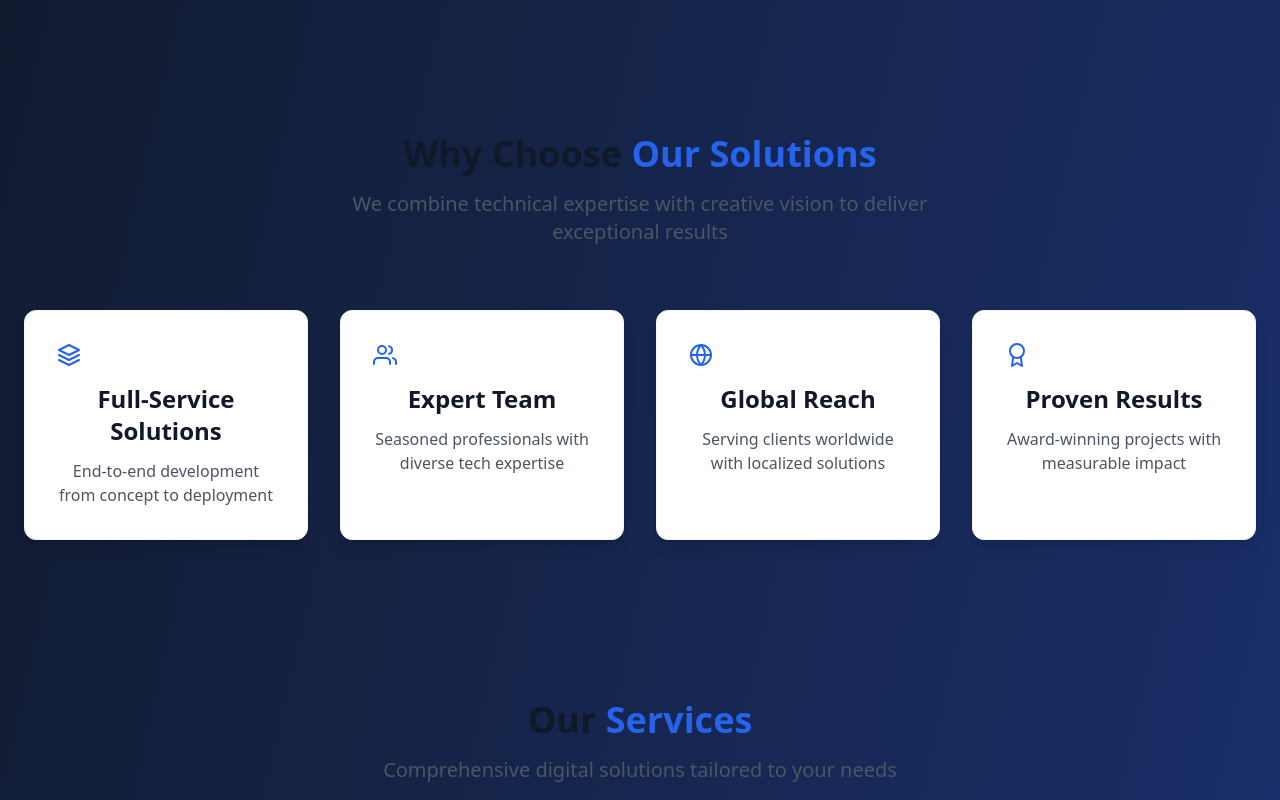
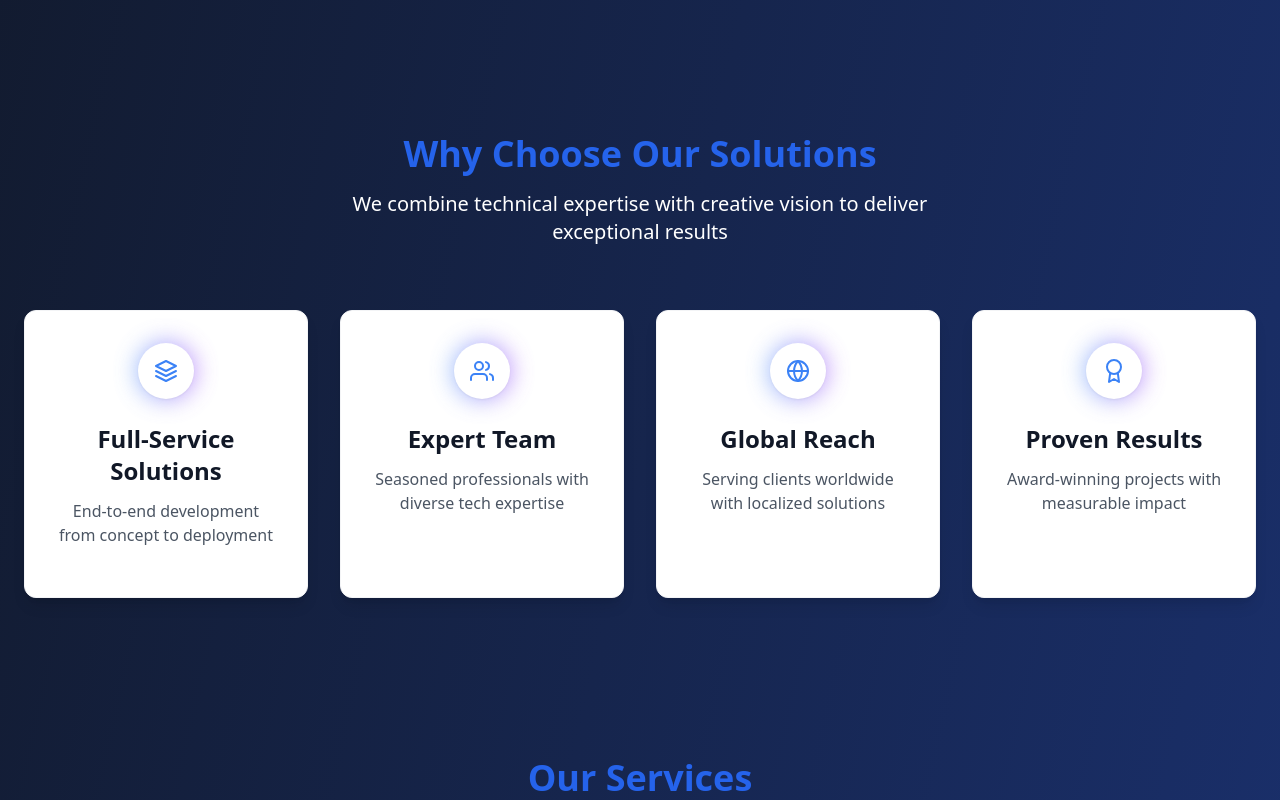
Before and after one commit to somu46/rayndi, a React (Create React App) app: page / in a window 1280 px wide. Shown: the part 1120-1920 px from the top of the page. Built offline with nearby package versions, Linux system fonts and the light colour scheme.

Commit message:
`Refactored UI components and updated text content across multiple files`

```diff
--- a/public/index.html
+++ b/public/index.html
@@ -13,7 +13,7 @@
 
     <link rel="manifest" href="%PUBLIC_URL%/manifest.json" />
 
-    <title>Rayndi</title>
+    <title>Ray and digital</title>
   </head>
   <body>
     <noscript>You need to enable JavaScript to run this app.</noscript>
--- a/src/Components/Home/Home.js
+++ b/src/Components/Home/Home.js
@@ -173,9 +173,9 @@ const HomePage = () => {
             className="text-center mb-16"
           >
             <h2 className="text-4xl font-bold mb-4 text-gray-900">
-              Why Choose <span className="text-blue-600">Our Solutions</span>
+              <span className="text-blue-600">Why Choose Our Solutions</span>
             </h2>
-            <p className="text-xl text-gray-600 max-w-2xl mx-auto">
+            <p className="text-xl text-white max-w-2xl mx-auto">
               We combine technical expertise with creative vision to deliver exceptional results
             </p>
           </motion.div>
@@ -188,14 +188,36 @@ const HomePage = () => {
       whileInView={{ opacity: 1, y: 0 }}
       transition={{ duration: 0.5, delay: index * 0.1 }}
       viewport={{ once: true }}
-                whileHover={{ y: -10 }}
-                className="bg-white p-8 rounded-xl shadow-lg border border-gray-100"
+      whileHover={{
+        y: -10,
+        scale: 1.03,
+        boxShadow: "0 20px 25px -5px rgba(0, 0, 0, 0.1), 0 10px 10px -5px rgba(0, 0, 0, 0.04)"
+      }}
+      className="relative bg-white p-8 rounded-xl shadow-lg border border-gray-100 overflow-hidden group"
     >
-                <div className="text-blue-600 text-3xl mb-4">
+      {/* Gradient background overlay on hover */}
+      <div className="absolute inset-0 bg-gradient-to-br from-blue-50 to-purple-50 opacity-0 group-hover:opacity-100 transition-opacity duration-300 -z-10"></div>
+
+      {/* Icon container with gradient border */}
+      <div className="relative inline-flex justify-center items-center mb-6">
+        <div className="absolute inset-0 bg-gradient-to-r from-blue-400 to-purple-500 rounded-full blur-md opacity-75 group-hover:opacity-100 transition-opacity"></div>
+        <div className="relative bg-white text-blue-500 rounded-full w-14 h-14 flex items-center justify-center text-2xl shadow-sm group-hover:text-purple-600 transition-colors">
           {feature.icon}
         </div>
-                <h3 className="text-2xl font-bold mb-3 text-gray-900">{feature.title}</h3>
-                <p className="text-gray-600">{feature.description}</p>
+      </div>
+
+      <h3 className="text-2xl font-bold mb-3 text-gray-900 group-hover:text-transparent group-hover:bg-clip-text group-hover:bg-gradient-to-r group-hover:from-blue-500 group-hover:to-purple-600 transition-all">
+        {feature.title}
+      </h3>
+
+      <p className="text-gray-600 group-hover:text-gray-700 transition-colors">
+        {feature.description}
+      </p>
+
+      {/* Animated underline */}
+      <div className="mt-4">
+        <div className="w-0 h-0.5 bg-gradient-to-r from-blue-400 to-purple-500 group-hover:w-full transition-all duration-300"></div>
+      </div>
     </motion.div>
   ))}
 </div>
@@ -212,10 +234,10 @@ const HomePage = () => {
             viewport={{ once: true }}
             className="text-center mb-16"
           >
-            <h2 className="text-4xl font-bold mb-4 text-gray-900">
-              Our <span className="text-blue-600">Services</span>
+            <h2 className="text-4xl font-bold mb-4 ">
+              <span className="text-blue-600">Our Services</span>
             </h2>
-            <p className="text-xl text-gray-600 max-w-2xl mx-auto">
+            <p className="text-xl text-white max-w-2xl mx-auto">
               Comprehensive digital solutions tailored to your needs
             </p>
           </motion.div>
--- a/src/Components/Navbar/Navbar.js
+++ b/src/Components/Navbar/Navbar.js
@@ -133,13 +133,13 @@ const NavBar = () => {
             <CgMenuRight
               className={` ${
                 !isOpen ? "block" : "hidden"
-              } text-3xl  transition-transform duration-300 ease-in-out hover:translate-x-2.5 text-amber-400 `}
+              } text-3xl  transition-transform duration-300 ease-in-out hover:translate-x-2.5 text-blue-400 `}
               onClick={handleToggle}
             />
             <RxCross2
               className={`${
                 isOpen ? "block" : "hidden"
-              } text-3xl  transition-transform duration-300 ease-in-out hover:translate-x-2.5 text-rose-500 `}
+              } text-3xl  transition-transform duration-300 ease-in-out hover:translate-x-2.5 text-purple-400 `}
               onClick={handleToggle}
             />
 
@@ -155,7 +155,7 @@ const NavBar = () => {
         >
           <motion.nav animate={isOpen ? "open" : "closed"} variants={variants}>
 
-            <ul className=" flex flex-wrap flex-col justify-center gap-4 font-bold py-1 mx-3 bg-gradient-to-r from-amber-400 to-rose-500 bg-clip-text text-transparent">
+            <ul className=" flex flex-wrap flex-col justify-center gap-4 font-bold py-1 mx-3 bg-gradient-to-r from-blue-400 to-purple-400 bg-clip-text text-transparent">
               <li className="cursor-pointer mx-1 hover:text-green-600  ">
                 <NavLink
                   to="/"
--- a/src/Components/UIVerse/OurProcess.js
+++ b/src/Components/UIVerse/OurProcess.js
@@ -134,7 +134,7 @@ const ProductDevelopmentProcess = () => {
                       <div className="lg:max-w-lg">
                         <p className="text-white font-normal mb-3 text-sm lg:text-md xl:text-lg 2xl:text-xl">{`0${index + 1}/06`}</p>
                         <div className="overflow-hidden">
-                          <b className="font-bold text-theme text-4xl xl:text-5xl 2xl:text-6xl tracking-[-2px] lg:-translate-y-[7px] xl:!leading-[60px] 2xl:!leading-[75px]">
+                          <b className="font-bold text-white text-4xl xl:text-5xl 2xl:text-6xl tracking-[-2px] lg:-translate-y-[7px] xl:!leading-[60px] 2xl:!leading-[75px]">
                             {step.title}
                           </b>
                         </div>
--- a/src/Pages/Solutions/Solutions.jsx
+++ b/src/Pages/Solutions/Solutions.jsx
@@ -129,9 +129,9 @@ const SolutionsPage = () => {
             className="text-center mb-16"
           >
             <h2 className="text-4xl font-bold mb-4 text-gray-900">
-              Our <span className="text-blue-600">Solutions</span>
+              <span className="text-blue-600">Our Solutions</span>
             </h2>
-            <p className="text-xl text-gray-600 max-w-2xl mx-auto">
+            <p className="text-xl text-white max-w-2xl mx-auto">
               Comprehensive technology services tailored to your specific needs
             </p>
           </motion.div>
@@ -189,9 +189,9 @@ const SolutionsPage = () => {
             className="text-center mb-16"
           >
             <h2 className="text-4xl font-bold mb-4 text-gray-900">
-              Our <span className="text-blue-600">Approach</span>
+              <span className="text-blue-600">Our Approach</span>
             </h2>
-            <p className="text-xl text-gray-600 max-w-2xl mx-auto">
+            <p className="text-xl text-white max-w-2xl mx-auto">
               A proven methodology that delivers results
             </p>
           </motion.div>
@@ -207,8 +207,8 @@ const SolutionsPage = () => {
               <div className="bg-blue-100 w-20 h-20 rounded-2xl flex items-center justify-center mx-auto mb-6">
                 <span className="text-3xl">1</span>
               </div>
-              <h3 className="text-xl font-bold mb-3 text-gray-900">Discover</h3>
-              <p className="text-gray-600">In-depth analysis of your business needs and challenges</p>
+              <h3 className="text-xl font-bold mb-3 text-white">Discover</h3>
+              <p className="text-white">In-depth analysis of your business needs and challenges</p>
             </motion.div>
 
             <motion.div
@@ -221,8 +221,8 @@ const SolutionsPage = () => {
               <div className="bg-purple-100 w-20 h-20 rounded-2xl flex items-center justify-center mx-auto mb-6">
                 <span className="text-3xl">2</span>
               </div>
-              <h3 className="text-xl font-bold mb-3 text-gray-900">Design</h3>
-              <p className="text-gray-600">Custom solution architecture and UX planning</p>
+              <h3 className="text-xl font-bold mb-3 text-white">Design</h3>
+              <p className="text-white">Custom solution architecture and UX planning</p>
             </motion.div>
 
             <motion.div
@@ -235,8 +235,8 @@ const SolutionsPage = () => {
               <div className="bg-green-100 w-20 h-20 rounded-2xl flex items-center justify-center mx-auto mb-6">
                 <span className="text-3xl">3</span>
               </div>
-              <h3 className="text-xl font-bold mb-3 text-gray-900">Develop</h3>
-              <p className="text-gray-600">Agile development with continuous integration</p>
+              <h3 className="text-xl font-bold mb-3 text-white">Develop</h3>
+              <p className="text-white">Agile development with continuous integration</p>
             </motion.div>
 
             <motion.div
@@ -249,8 +249,8 @@ const SolutionsPage = () => {
               <div className="bg-yellow-100 w-20 h-20 rounded-2xl flex items-center justify-center mx-auto mb-6">
                 <span className="text-3xl">4</span>
               </div>
-              <h3 className="text-xl font-bold mb-3 text-gray-900">Deploy</h3>
-              <p className="text-gray-600">Seamless implementation and ongoing support</p>
+              <h3 className="text-xl font-bold mb-3 text-white">Deploy</h3>
+              <p className="text-white">Seamless implementation and ongoing support</p>
             </motion.div>
           </div>
         </div>
@@ -267,9 +267,9 @@ const SolutionsPage = () => {
             className="text-center mb-16"
           >
             <h2 className="text-4xl font-bold mb-4 text-gray-900">
-              Industries <span className="text-blue-600">We Serve</span>
+              <span className="text-blue-600">Industries We Serve</span>
             </h2>
-            <p className="text-xl text-gray-600 max-w-2xl mx-auto">
+            <p className="text-xl text-white max-w-2xl mx-auto">
               Tailored solutions for diverse industry verticals
             </p>
           </motion.div>
@@ -304,9 +304,9 @@ const SolutionsPage = () => {
             className="text-center mb-16"
           >
             <h2 className="text-4xl font-bold mb-4 text-gray-900">
-              Success <span className="text-blue-600">Stories</span>
+              <span className="text-blue-600">Success Stories</span>
             </h2>
-            <p className="text-xl text-gray-600 max-w-2xl mx-auto">
+            <p className="text-xl text-white max-w-2xl mx-auto">
               See how we've helped businesses like yours
             </p>
           </motion.div>
--- a/src/Pages/Work/Work.jsx
+++ b/src/Pages/Work/Work.jsx
@@ -1,6 +1,7 @@
 import { motion } from "framer-motion";
 import { FiExternalLink, FiGithub, FiEye, FiFilter } from "react-icons/fi";
 import { useState, useEffect } from "react";
+import demo from "../../Assets/coding.webp";
 const WorkPage = () => {
   // Projects data
   const projects = [
@@ -9,7 +10,7 @@ const WorkPage = () => {
       title: "E-Commerce Platform",
       description: "A full-featured online store with custom CMS and payment integration",
       tags: ["React", "Node.js", "MongoDB", "Stripe"],
-      image: "/projects/ecommerce.jpg",
+      image: demo,
       link: "#",
       github: "#",
       category: "web"
@@ -19,7 +20,7 @@ const WorkPage = () => {
       title: "Healthcare Dashboard",
       description: "Data visualization platform for patient analytics",
       tags: ["TypeScript", "D3.js", "Firebase", "Tailwind"],
-      image: "/projects/healthcare.jpg",
+      image: demo,
       link: "#",
       github: "#",
       category: "web"
@@ -29,7 +30,7 @@ const WorkPage = () => {
       title: "Mobile Banking App",
       description: "Secure financial management application",
       tags: ["React Native", "GraphQL", "Biometrics", "AWS"],
-      image: "/projects/banking.jpg",
+      image:demo ,
       link: "#",
       github: "#",
       category: "mobile"
@@ -39,7 +40,7 @@ const WorkPage = () => {
       title: "AR Interior Design",
       description: "Augmented reality app for home decoration",
       tags: ["Unity", "ARKit", "3D Modeling", "Swift"],
-      image: "/projects/ar-design.jpg",
+      image: demo,
       link: "#",
       github: "#",
       category: "mobile"
@@ -49,7 +50,7 @@ const WorkPage = () => {
       title: "SaaS Analytics Platform",
       description: "Business intelligence dashboard for SMBs",
       tags: ["Vue.js", "Python", "PostgreSQL", "Docker"],
-      image: "/projects/saas.jpg",
+      image: demo,
       link: "#",
       github: "#",
       category: "web"
@@ -59,7 +60,7 @@ const WorkPage = () => {
       title: "Fitness Tracking App",
       description: "AI-powered workout and nutrition coach",
       tags: ["Flutter", "TensorFlow", "Firebase", "HealthKit"],
-      image: "/projects/fitness.jpg",
+      image: demo,
       link: "#",
       github: "#",
       category: "mobile"
@@ -140,7 +141,7 @@ const WorkPage = () => {
       </section>
 
       {/* Filter Controls */}
-      <section className="py-12  sticky top-0 z-10 shadow-sm">
+      <section className="py-12  sticky top-10 z-10 shadow-sm">
         <div className="container mx-auto px-6">
           <motion.div
             initial={{ opacity: 0 }}
@@ -193,8 +194,9 @@ const WorkPage = () => {
               >
                 <div className="relative group">
                   {/* Project image placeholder - replace with actual image */}
-                  <div className="h-60 bg-gradient-to-br from-blue-100 to-purple-100 flex items-center justify-center">
-                    <span className="text-gray-500">Project Image</span>
+
+                  <div className="bg-gradient-to-br from-blue-100 to-purple-100 flex items-center justify-center">
+                    <img src={demo} alt='project'/>
                   </div>
                   <div className="absolute inset-0 bg-gradient-to-t from-black/80 to-transparent opacity-0 group-hover:opacity-100 transition-opacity duration-300 flex items-end p-6">
                     <div className="translate-y-4 group-hover:translate-y-0 transition-transform duration-300">
@@ -272,7 +274,7 @@ const WorkPage = () => {
 
       {/* Testimonials */}
       <section className="py-20">
-        <div className="container mx-auto px-6">
+        <div className="container mx-auto px-6 z-10">
           <motion.div
             initial={{ opacity: 0 }}
             whileInView={{ opacity: 1 }}
```
Also changed, not shown: src/Assets/coding.webp (added). Lines whose indentation alone changed are shown as unchanged.
